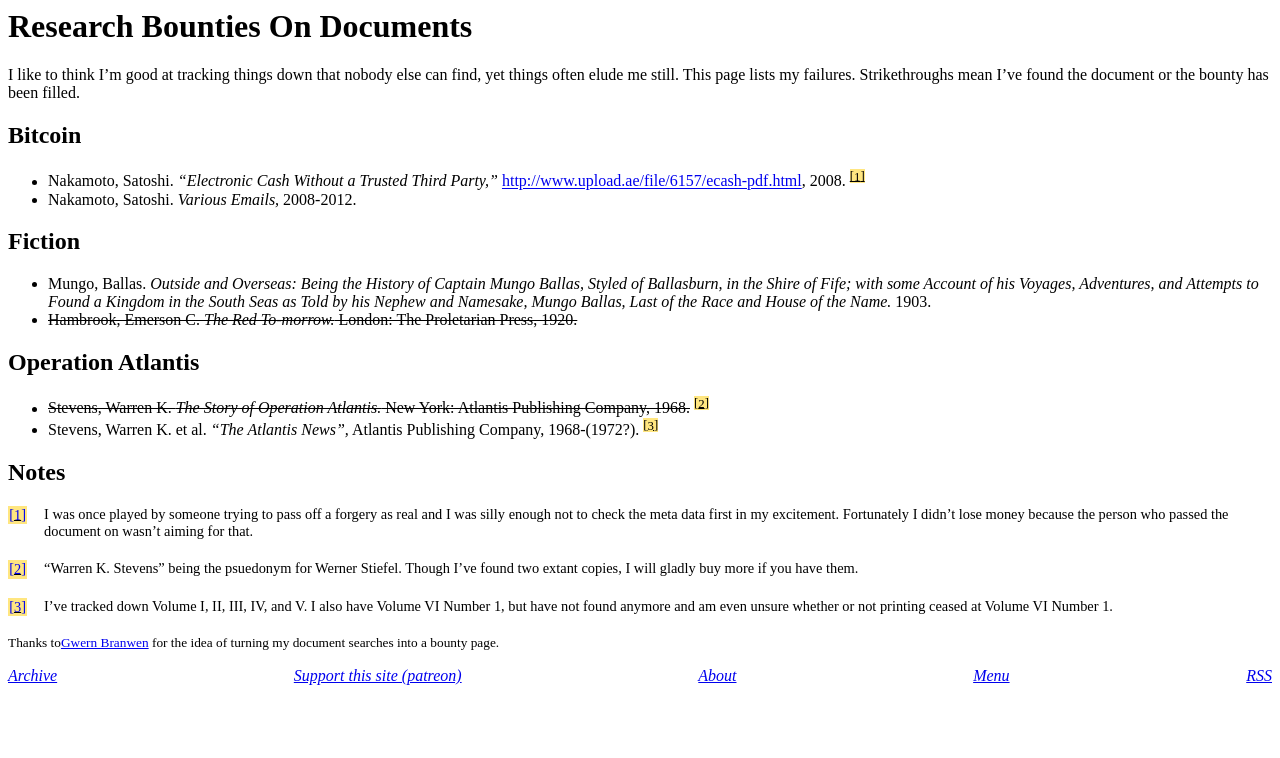
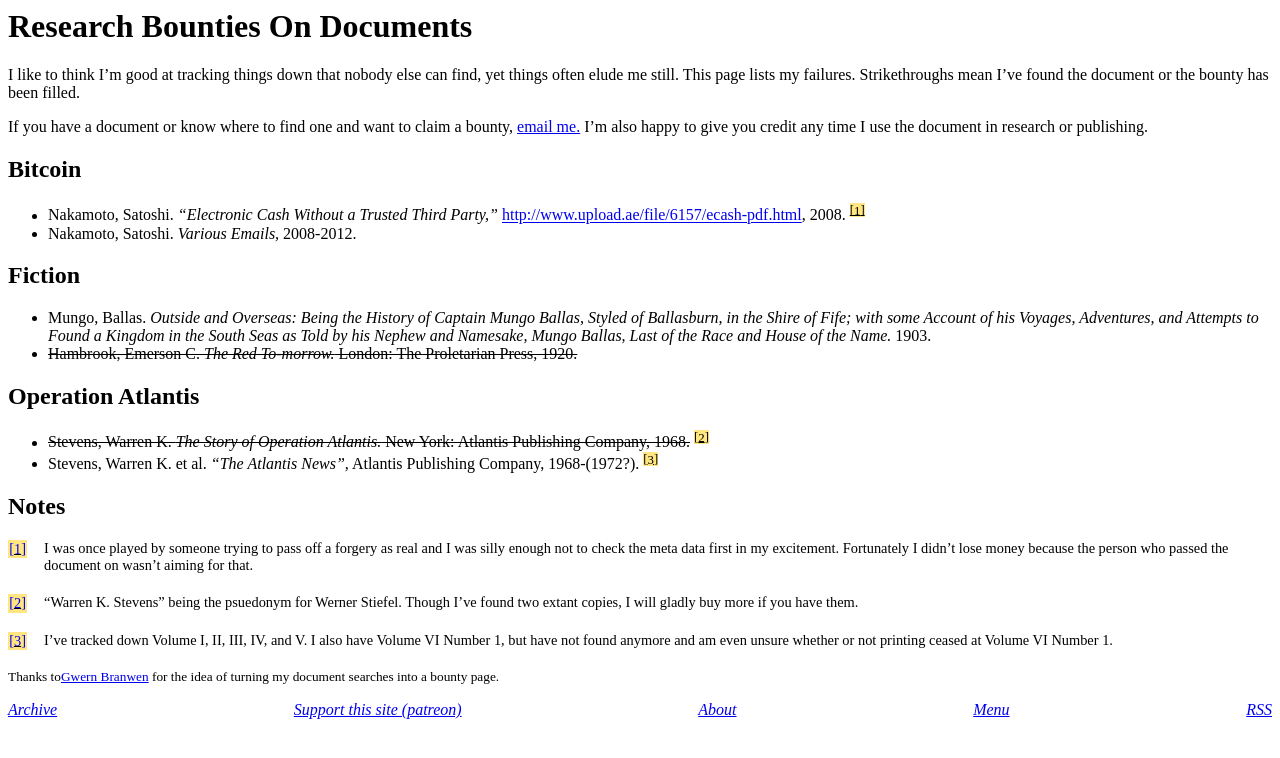
Before and after one commit to derykmakgill/website, a Jekyll site: the page built from research-bounties.md, in a window 1280 px wide. Shown: the top 758 px of the page. Built offline with Jekyll 4.4.1, drawn with Linux system fonts in a browser that asks for light colours.

Commit message:
Update research-bounties.md

```diff
--- a/research-bounties.md
+++ b/research-bounties.md
@@ -5,6 +5,7 @@ title: Research Bounties On Documents
 
 I like to think I'm good at tracking things down that nobody else can find, yet things often elude me still. This page lists my failures. Strikethroughs mean I've found the document or the bounty has been filled.
 
+If you have a document or know where to find one and want to claim a bounty, [email me.](/contact) I'm also happy to give you credit any time I use the document in research or publishing.
 
 ## Bitcoin
 
```
